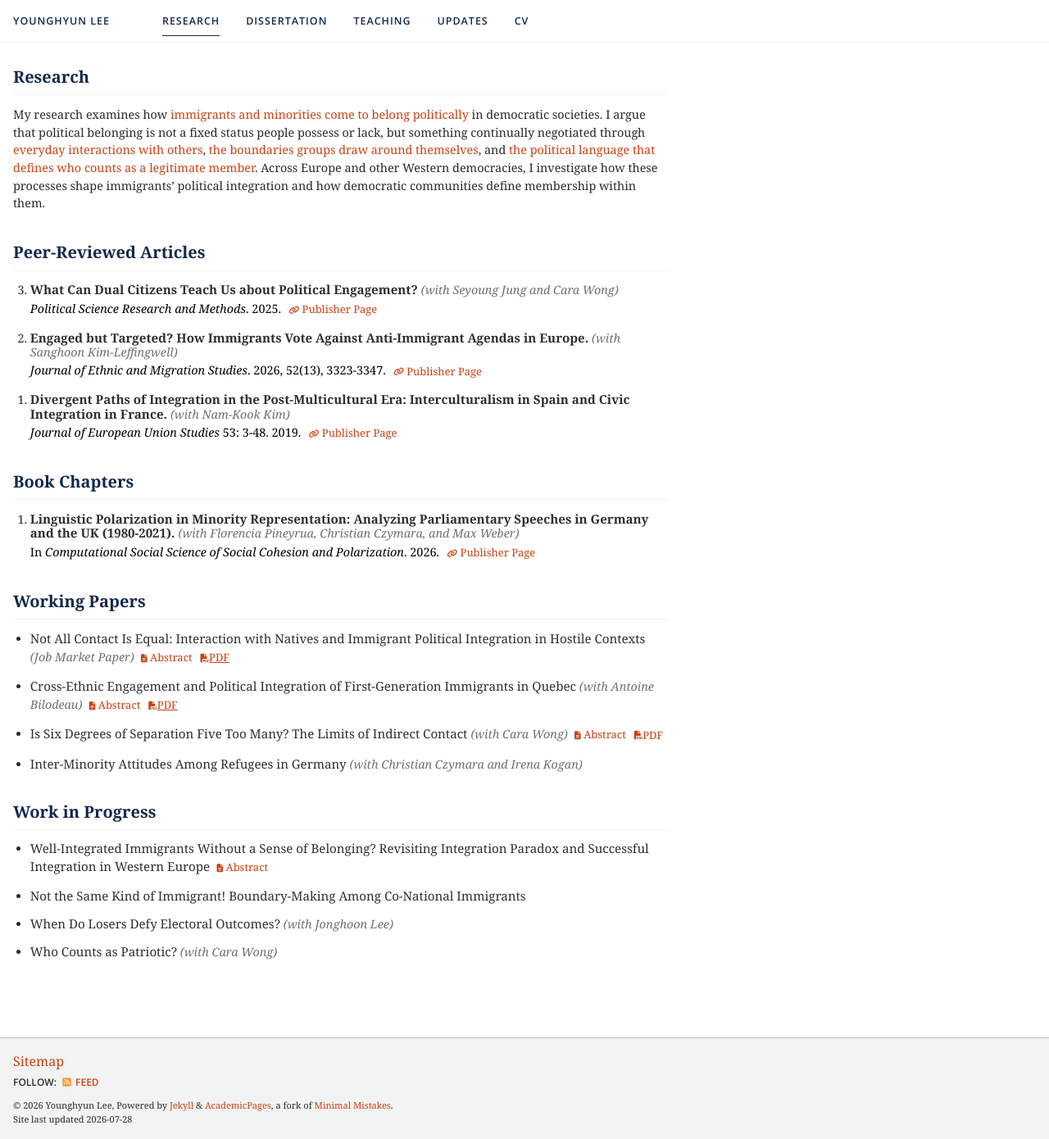
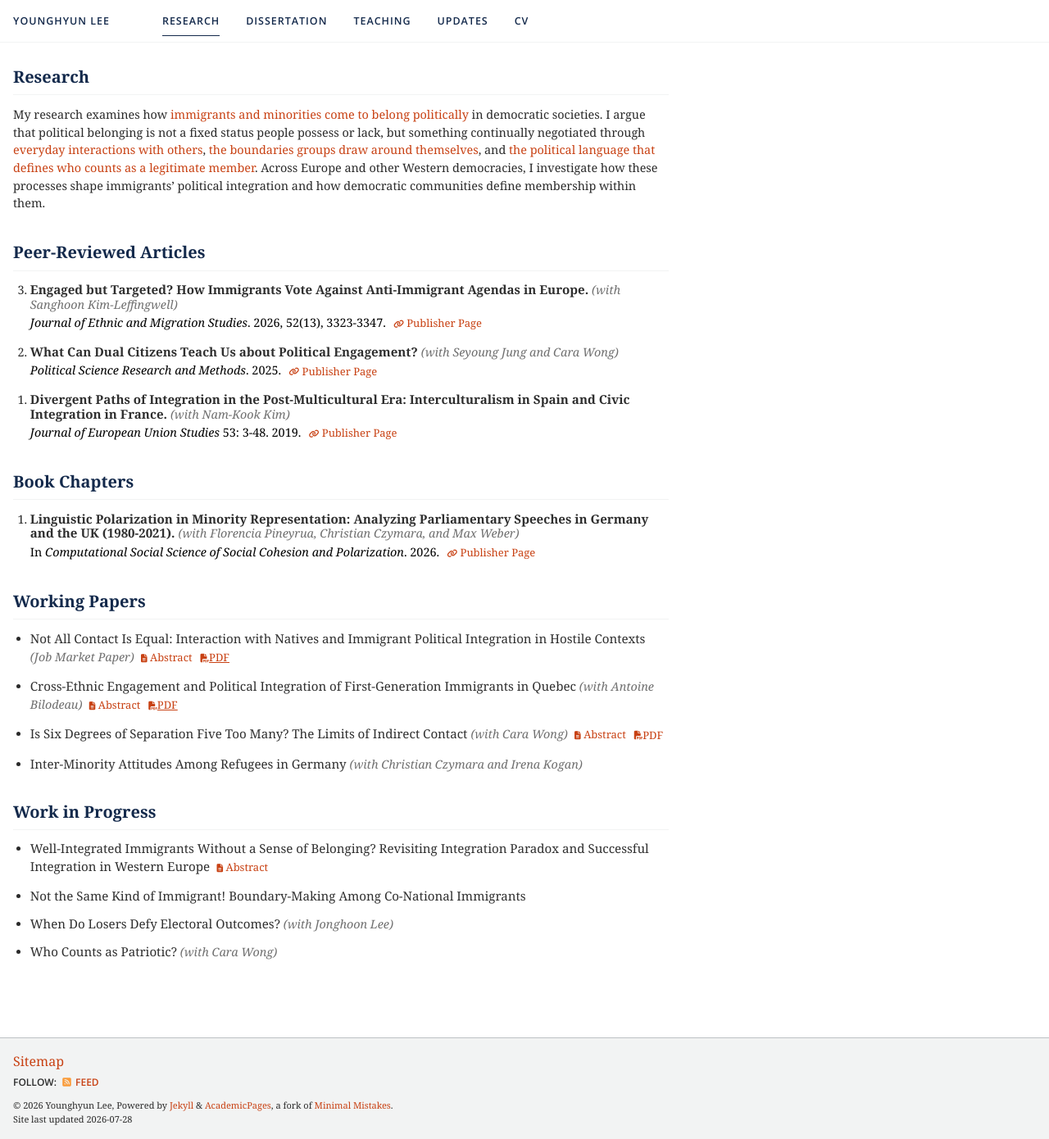
Before and after one commit to younghyunlee52/Website, a Jekyll site: the page built from _pages/research.md, in a window 1280 px wide and 1390 px high. Shown: the whole window at 82% size. Built offline with Jekyll 4.4.1, drawn with Linux system fonts in a browser that asks for light colours; a script bundle is joined from its source files by our own code; library files that are not in the unit come from our copies.

Commit message:
Update research.md

```diff
--- a/_pages/research.md
+++ b/_pages/research.md
@@ -20,14 +20,14 @@ Across Europe and other Western democracies, I investigate how these processes s
 <ol class="research-publications" reversed start="3">
   <li>
     <div class="research-publication-entry">
-      <p class="research-publication-entry__title"><span class="research-publication-entry__title-main">What Can Dual Citizens Teach Us about Political Engagement?</span> <span class="research-publication-entry__coauthor">(with Seyoung Jung and Cara Wong)</span></p>
-      <div class="research-publication-entry__meta"><em>Political Science Research and Methods</em>. 2025. <a class="research-publication-entry__link" href="https://doi.org/10.1017/psrm.2025.10053" target="_blank" rel="noopener noreferrer"><i class="fas fa-link" aria-hidden="true"></i><span>Publisher Page</span></a></div>
+      <p class="research-publication-entry__title"><span class="research-publication-entry__title-main">Engaged but Targeted? How Immigrants Vote Against Anti-Immigrant Agendas in Europe.</span> <span class="research-publication-entry__coauthor">(with Sanghoon Kim-Leffingwell)</span></p>
+      <div class="research-publication-entry__meta"><em>Journal of Ethnic and Migration Studies</em>. 2026, 52(13), 3323-3347. <a class="research-publication-entry__link" href="https://doi.org/10.1080/1369183X.2025.2589904" target="_blank" rel="noopener noreferrer"><i class="fas fa-link" aria-hidden="true"></i><span>Publisher Page</span></a></div>
     </div>
   </li>
   <li>
     <div class="research-publication-entry">
-      <p class="research-publication-entry__title"><span class="research-publication-entry__title-main">Engaged but Targeted? How Immigrants Vote Against Anti-Immigrant Agendas in Europe.</span> <span class="research-publication-entry__coauthor">(with Sanghoon Kim-Leffingwell)</span></p>
-      <div class="research-publication-entry__meta"><em>Journal of Ethnic and Migration Studies</em>. 2026, 52(13), 3323-3347. <a class="research-publication-entry__link" href="https://doi.org/10.1080/1369183X.2025.2589904" target="_blank" rel="noopener noreferrer"><i class="fas fa-link" aria-hidden="true"></i><span>Publisher Page</span></a></div>
+      <p class="research-publication-entry__title"><span class="research-publication-entry__title-main">What Can Dual Citizens Teach Us about Political Engagement?</span> <span class="research-publication-entry__coauthor">(with Seyoung Jung and Cara Wong)</span></p>
+      <div class="research-publication-entry__meta"><em>Political Science Research and Methods</em>. 2025. <a class="research-publication-entry__link" href="https://doi.org/10.1017/psrm.2025.10053" target="_blank" rel="noopener noreferrer"><i class="fas fa-link" aria-hidden="true"></i><span>Publisher Page</span></a></div>
     </div>
   </li>
   <li>
```
